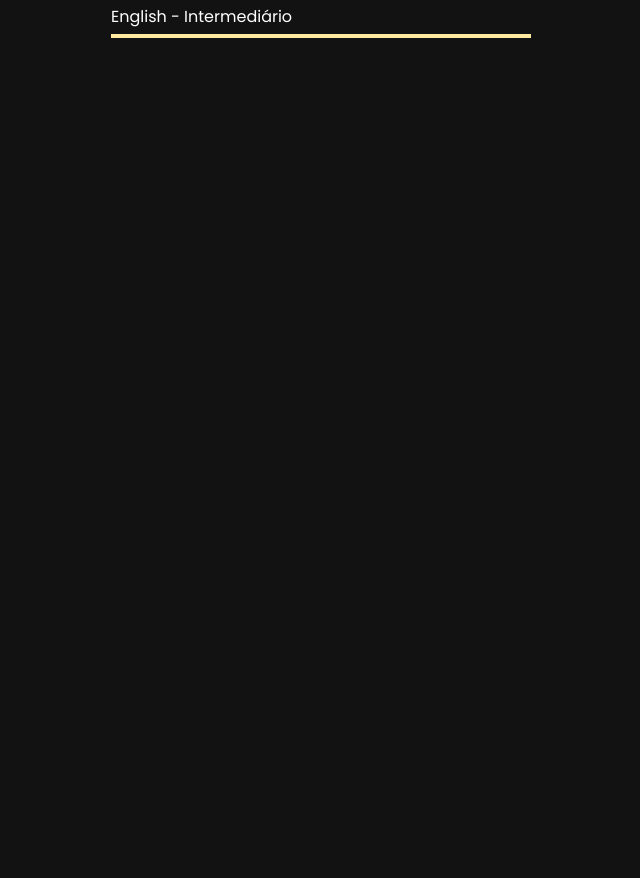
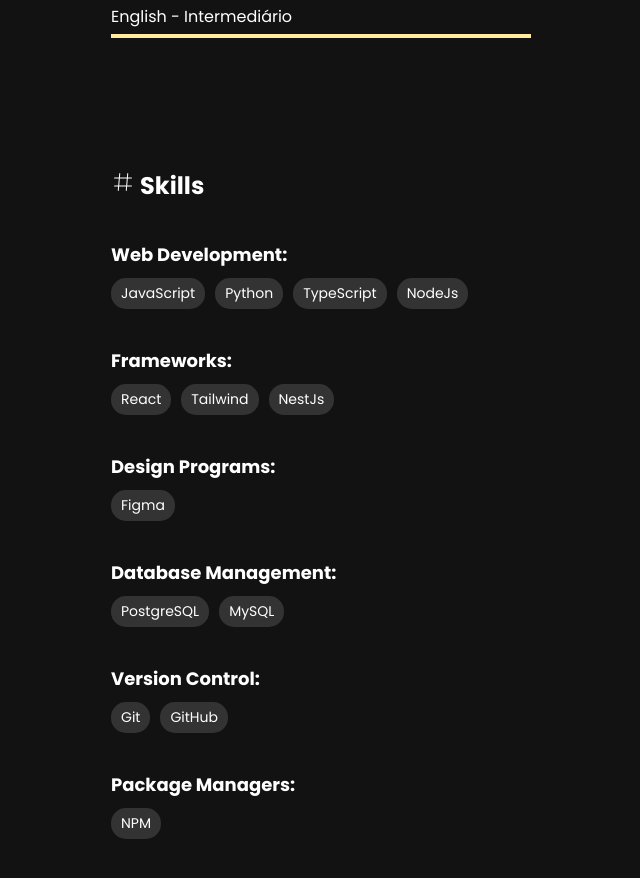
Before and after one commit to gabrielcsilvaa/PortfolioGabriel-react, a React (Create React App) app: page / in a window 1280 px wide. Shown: the part 1300-2178 px from the top of the page, without its empty margins (229-869 px from the left). Before the commit the page ends 1468 px from the top, so only its background shows below. Built offline with nearby package versions, Linux system fonts and the light colour scheme.

Commit message:
fazendo o componente skills

```diff
--- a/src/App.js
+++ b/src/App.js
@@ -2,6 +2,7 @@
 import Header from './components/header';
 import Education from './components/education';
 import Languages from './components/languages';
+import Skills from './components/skills';
 function App() {
   return (
     <div className='App'>
@@ -9,6 +10,7 @@
       <header className='App-header'></header>
       <Education />
       <Languages />
+      <Skills />
     </div>
   );
 }
--- /dev/null
+++ b/src/components/skills.jsx
@@ -0,0 +1,57 @@
+import '../styles/skills.css';
+import { CiHashtag } from 'react-icons/ci';
+
+function Skills() {
+  return (
+    <div className='skills'>
+      <h2>
+        <CiHashtag /> Skills
+      </h2>
+      <div className='category'>
+        <h3>Web Development:</h3>
+        <div className='tags'>
+          <span className='tag'>JavaScript</span>
+          <span className='tag'>Python</span>
+          <span className='tag'>TypeScript</span>
+          <span className='tag'>NodeJs</span>
+        </div>
+      </div>
+      <div className='category'>
+        <h3>Frameworks:</h3>
+        <div className='tags'>
+          <span className='tag'>React</span>
+          <span className='tag'>Tailwind</span>
+          <span className='tag'>NestJs</span>
+        </div>
+      </div>
+      <div className='category'>
+        <h3>Design Programs:</h3>
+        <div className='tags'>
+          <span className='tag'>Figma</span>
+        </div>
+      </div>
+      <div className='category'>
+        <h3>Database Management:</h3>
+        <div className='tags'>
+          <span className='tag'>PostgreSQL</span>
+          <span className='tag'>MySQL</span>
+        </div>
+      </div>
+      <div className='category'>
+        <h3>Version Control:</h3>
+        <div className='tags'>
+          <span className='tag'>Git</span>
+          <span className='tag'>GitHub</span>
+        </div>
+      </div>
+      <div className='category'>
+        <h3>Package Managers:</h3>
+        <div className='tags'>
+          <span className='tag'>NPM</span>
+        </div>
+      </div>
+    </div>
+  );
+}
+
+export default Skills;
--- /dev/null
+++ b/src/styles/skills.css
@@ -0,0 +1,46 @@
+.skills {
+    display: flex;
+    flex-direction: column;
+    align-items: flex-start; /* Alinha à esquerda */
+    padding: 20px;
+    margin-bottom: 50px;
+    margin-top: -20px; /* Ajusta a distância do topo */
+    color: #ffffff;
+    width: 100%;
+    max-width: 600px;
+    margin-left: auto;
+    margin-right: auto;
+    font-family: 'Poppins', sans-serif;
+  }
+
+  .skills h2 {
+    font-size: 24px;
+    margin-bottom: 20px;
+    color: white;
+  }
+
+  .category {
+    margin-bottom: 20px;
+    width: 100%;
+  }
+
+  .category h3 {
+    font-size: 18px;
+    margin-bottom: 10px;
+    color: white;
+  }
+
+  .tags {
+    display: flex;
+    flex-wrap: wrap;
+    gap: 10px;
+  }
+
+  .tag {
+    background-color: #333;
+    color: #fff;
+    padding: 5px 10px;
+    border-radius: 15px;
+    font-size: 14px;
+    font-weight: 400;
+  }
```
